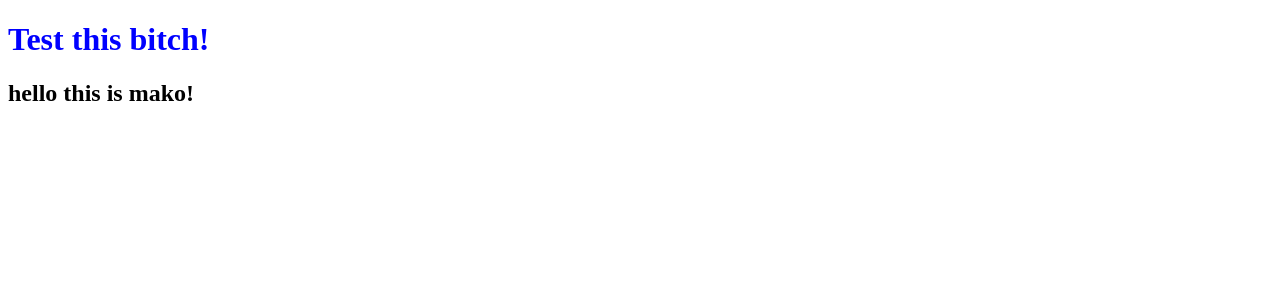
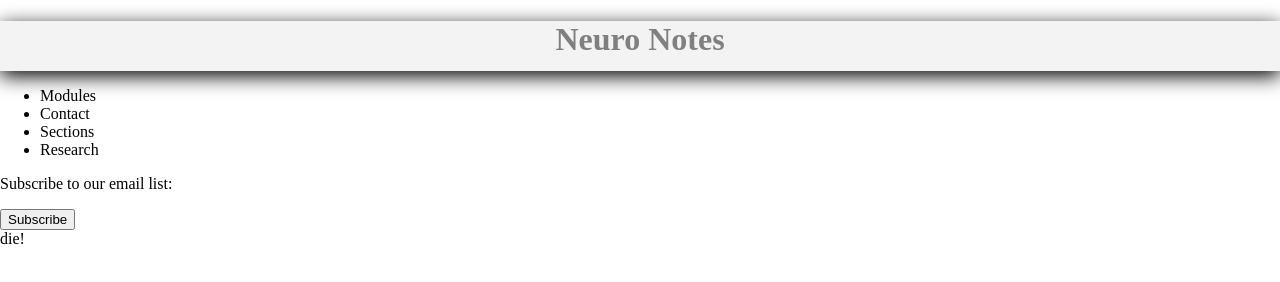
Before and after one commit to RaphaelMako/Brainickle, a plain HTML site: page index.html in a window 1280 px wide. Drawn offline with Linux system fonts and the light colour scheme.

Commit message:
Added the first dividers for the header and then made a temporary list for the dropdown menu

```diff
--- a/index.html
+++ b/index.html
@@ -5,8 +5,22 @@
     <link rel="stylesheet" href="stylesheet.css">
 </head>
 <body>
-    <h1> Test this bitch!</h1>
-    <h2> hello this is mako!</h2>
+    <div id="topHead">
+    <h1 id="title">Neuro Notes</h1>
+    </div>
+    <ul>
+		<li>Modules</li>
+        <li>Contact</li>
+        <li>Sections</li>
+        <li>Research</li>
+	</ul>
+
+    <form action="http://www.example.com/subscribe.php">
+        <p>Subscribe to our email list:</p>
+        <input type="submit" name="subscribe" value="Subscribe" />
+    </form>
+
+    <article> die!</article>
     <!-- Insert your content here -->
 </body>
 </html>
--- a/stylesheet.css
+++ b/stylesheet.css
@@ -1,4 +1,24 @@
 /*CSS Style sheet */
 
 
-h1 {color: blue;}
+
+#title {
+	text-align: center;
+	color: gray;
+}
+
+body{
+	margin: 0;
+	margin-top: 0;
+}
+
+#topHead {
+	background-color: #f3f3f3;
+	margin-top: 0;
+	padding: 0;
+	height: 50px;
+	box-shadow: 0px 5px 20px;
+}
+#test {
+	color: green;
+}
```
